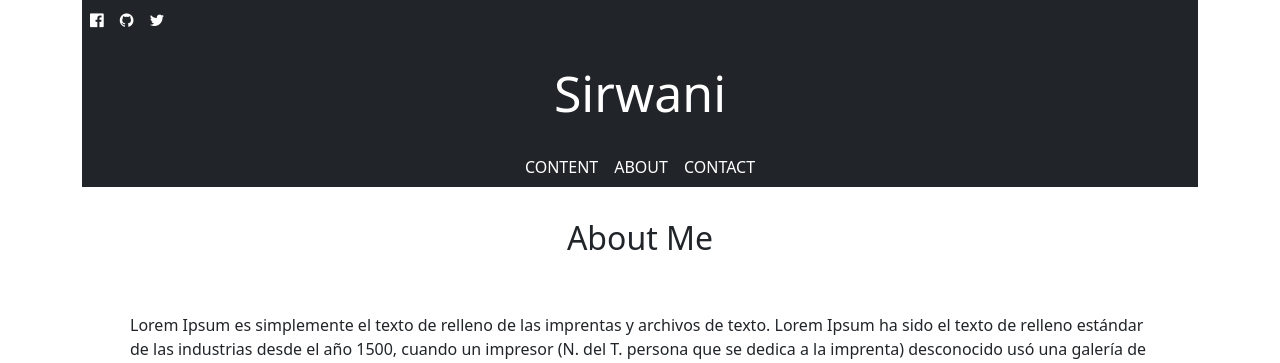
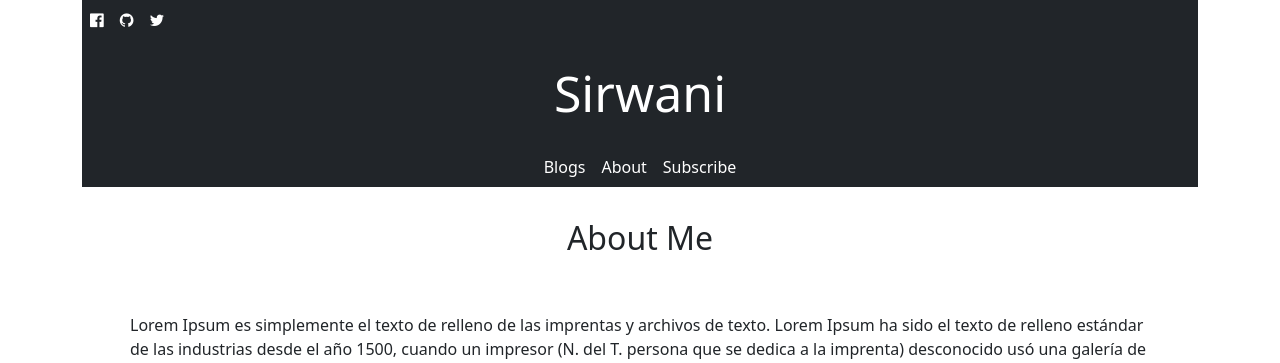
Before and after one commit to sircollo/Personal-Blog, a Flask app: page /about in a window 1280 px wide. Shown: the top 363 px of the page. Run offline with Flask 2, Linux system fonts and the light colour scheme; some libraries are stand-ins or nearby versions.

Commit message:
This will rename navlinks and pass route for subscribe

```diff
--- a/app/templates/navbar.html
+++ b/app/templates/navbar.html
@@ -48,13 +48,13 @@
 
   <ul class="navbar-nav justify-content-center w-100 bg-dark px-3">
     <li class="nav-item active">
-      <a class="nav-link" href="/" style="color: white !important;">CONTENT</a>
+      <a class="nav-link" href="/" style="color: white !important;">Blogs</a>
     </li>
     <li class="nav-item active">
-      <a class="nav-link" href="/about" style="color: white !important;">ABOUT</a>
+      <a class="nav-link" href="/about" style="color: white !important;">About</a>
     </li>
     <li class="nav-item active">
-      <a class="nav-link" href="#" style="color: white !important;">CONTACT</a>
+      <a class="nav-link" href="/subscribe" style="color: white !important;">Subscribe</a>
     </li>
   </ul>
 </div>
```
